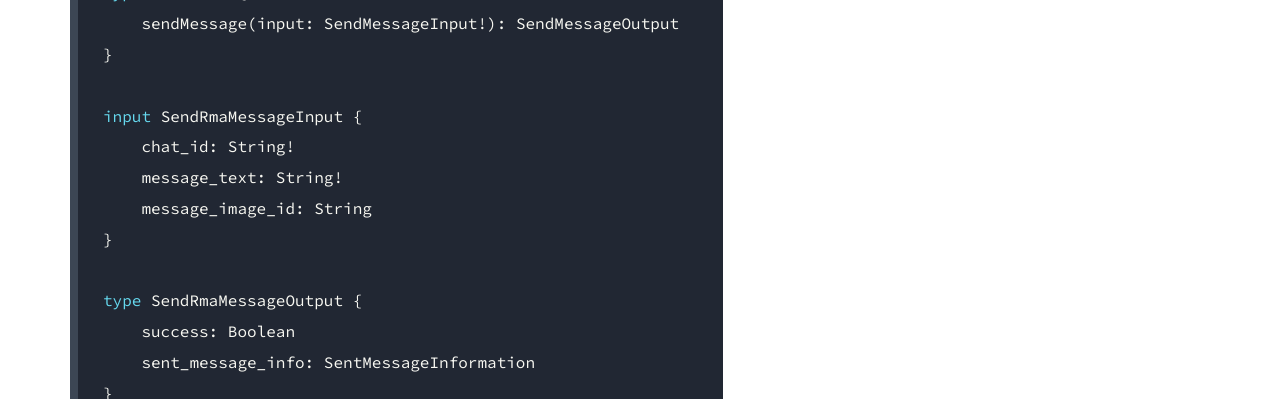
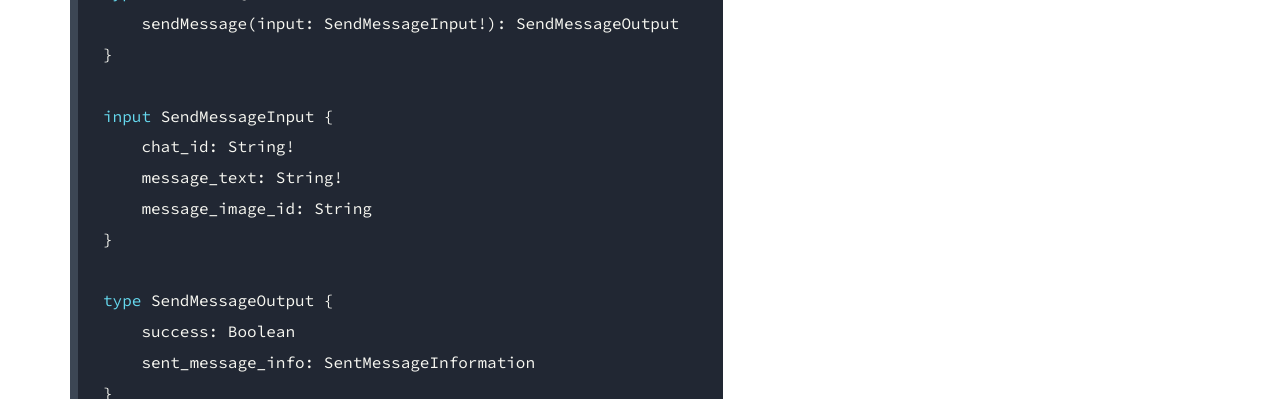
Before and after one commit to scandipwa/scandipwa.github.io, a Jekyll site: the page built from docs/cookbook/connecting-resolver.md, in a window 1280 px wide and 900 px high, scrolled down 1422 px. Shown: the part 154-553 px from the top of the window. Built offline with Jekyll 4.4.1, drawn with Linux system fonts in a browser that asks for light colours; some web fonts are replaced.

Commit message:
Remove RMA related typos

```diff
--- a/docs/cookbook/connecting-resolver.md
+++ b/docs/cookbook/connecting-resolver.md
@@ -43,13 +43,13 @@ type Mutation {
     sendMessage(input: SendMessageInput!): SendMessageOutput
 }
 
-input SendRmaMessageInput {
+input SendMessageInput {
     chat_id: String!
     message_text: String!
     message_image_id: String
 }
 
-type SendRmaMessageOutput {
+type SendMessageOutput {
     success: Boolean
     sent_message_info: SentMessageInformation
 }
```
